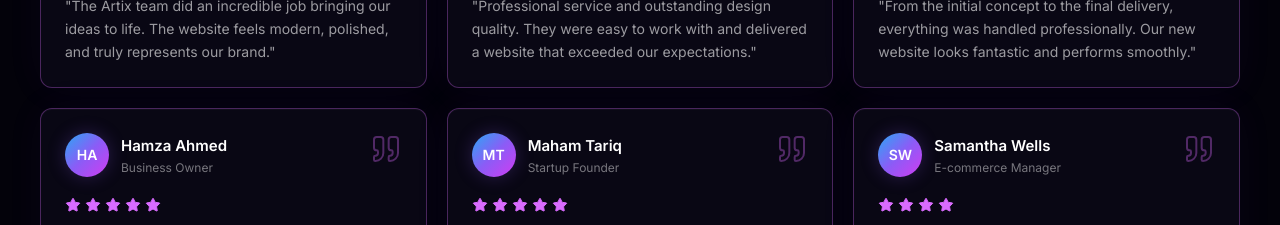
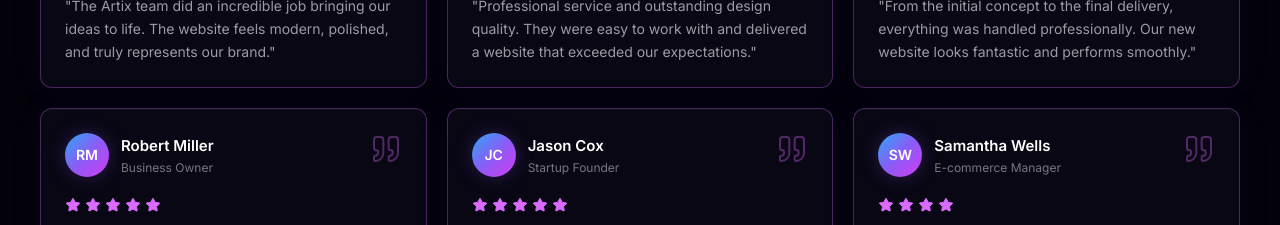
Before and after one commit to RayyanAhmed009/Artix-Tech-Solution, a React (Vite) app: page / in a window 1280 px wide. Shown: the part 2320-2545 px from the top of the page. Built offline with nearby package versions, Linux system fonts and the light colour scheme.

Commit message:
Update Review.jsx

```diff
--- a/src/components/Review.jsx
+++ b/src/components/Review.jsx
@@ -54,17 +54,17 @@ const reviews = [
     'From the initial concept to the final delivery, everything was handled professionally. Our new website looks fantastic and performs smoothly.',
 },
 {
-  name: 'Hamza Ahmed',
+  name: 'Robert Miller',
   role: 'Business Owner',
-  initials: 'HA',
+  initials: 'RM',
   rating: 5,
   review:
     'Artix Tech Solutions delivered an outstanding website for our business. The design is modern, fast, and exactly what we were looking for.',
 },
 {
-  name: 'Maham Tariq',
+  name: 'Jason Cox',
   role: 'Startup Founder',
-  initials: 'MT',
+  initials: 'JC',
   rating: 5,
   review:
     'I was impressed by their creativity and professionalism. They turned our ideas into a beautiful digital experience that truly represents our brand.',
```
